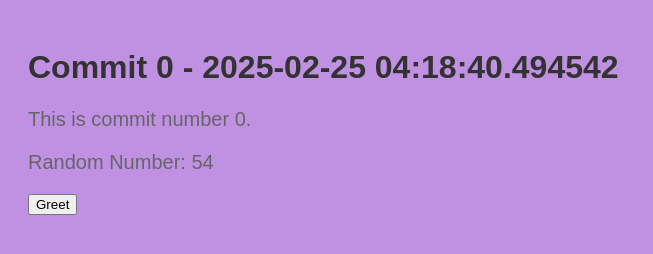
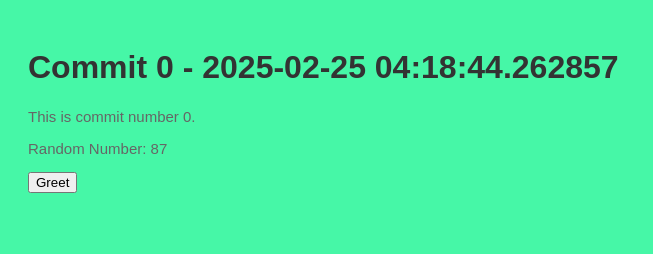
Before and after one commit to broilermares3/myrep-repo-20250225041831, a plain HTML site: page index.html in a window 1280 px wide. Shown: the whole page, without its empty margins (0-653 px from the left). Drawn offline with Linux system fonts and the light colour scheme.

Commit message:
📝 Commit 0 with HTML, CSS, and JS

```diff
--- a/index.html
+++ b/index.html
@@ -2,13 +2,13 @@
     <!DOCTYPE html>
     <html>
     <head>
-        <title>Commit 0 - 2025-02-25 04:18:40.494542</title>
+        <title>Commit 0 - 2025-02-25 04:18:44.262857</title>
         <link rel="stylesheet" href="style.css">
     </head>
     <body>
-        <h1>Commit 0 - 2025-02-25 04:18:40.494542</h1>
+        <h1>Commit 0 - 2025-02-25 04:18:44.262857</h1>
         <p>This is commit number 0.</p>
-        <p>Random Number: 54</p>
+        <p>Random Number: 87</p>
         <button onclick="greet()">Greet</button>
         <script src="script.js"></script>
     </body>
--- a/style.css
+++ b/style.css
@@ -1,7 +1,7 @@
 
     body {
         font-family: Arial, sans-serif;
-        background-color: #c090e3;
+        background-color: #46f7a7;
         padding: 20px;
     }
     h1 {
@@ -9,5 +9,5 @@
     }
     p {
         color: #666;
-        font-size: 20px;
+        font-size: 15px;
     }
```
